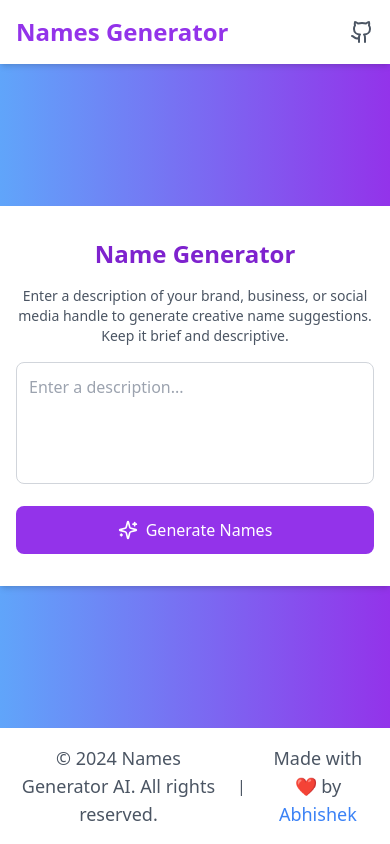
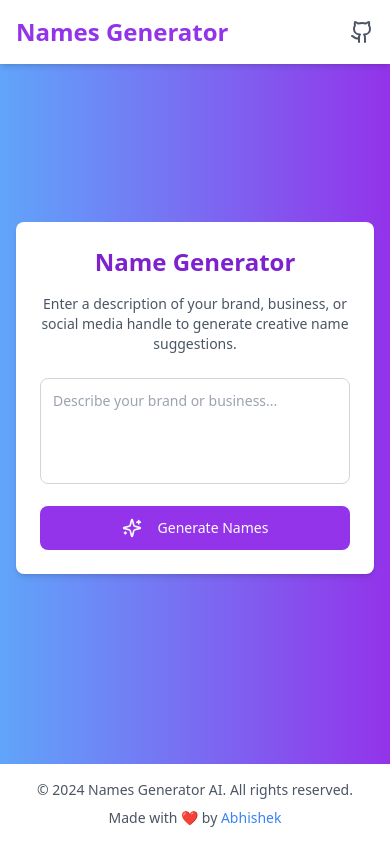
Before and after one commit to bobbyy16/names-generator-AI, a React (Vite) app in the folder client/: page / in a window 390 px wide. Built offline with nearby package versions, Linux system fonts and the light colour scheme.

Commit message:
Responsive design

```diff
--- a/client/src/components/Footer.tsx
+++ b/client/src/components/Footer.tsx
@@ -3,12 +3,14 @@ import React from "react";
 const Footer: React.FC = () => {
   return (
     <footer className="bg-white shadow-md mt-8">
-      <div className="max-w-7xl mx-auto py-4 px-4 sm:px-6 lg:px-8 flex justify-center items-center">
-        <div className="text-gray-600 text-lg text-center">
-          © {new Date().getFullYear()} Names Generator AI. All rights reserved.
+      <div className="max-w-7xl mx-auto py-4 px-4 sm:px-6 lg:px-8">
+        <div className="flex flex-col md:flex-row justify-center items-center space-y-2 md:space-y-0 md:space-x-4">
+          <div className="text-gray-600 text-sm md:text-base text-center">
+            © {new Date().getFullYear()} Names Generator AI. All rights
+            reserved.
           </div>
-        <span className="mx-4 text-gray-600">|</span>
-        <div className="text-gray-600 text-lg text-center">
+          <div className="hidden md:block text-gray-600">|</div>
+          <div className="text-gray-600 text-sm md:text-base text-center">
             Made with ❤️ by{" "}
             <a
               href="https://github.com/bobbyy16"
@@ -20,6 +22,7 @@ const Footer: React.FC = () => {
             </a>
           </div>
         </div>
+      </div>
     </footer>
   );
 };
--- a/client/src/components/NameGenerator.tsx
+++ b/client/src/components/NameGenerator.tsx
@@ -37,11 +37,10 @@ const NameGenerator: React.FC = () => {
     }
   };
 
-  // Function to handle the 'Enter' key press
   const handleKeyDown = (event: React.KeyboardEvent<HTMLTextAreaElement>) => {
-    if (event.key === "Enter") {
-      event.preventDefault(); // Prevent newline in textarea
-      generateNames(); // Call the name generation function
+    if (event.key === "Enter" && !event.shiftKey) {
+      event.preventDefault();
+      generateNames();
     }
   };
 
@@ -53,65 +52,78 @@ const NameGenerator: React.FC = () => {
   }, []);
 
   return (
-    <div className="w-full max-w-4xl mx-auto mt-8 px-4 sm:px-6 lg:px-8 py-8 bg-white shadow-md">
-      <h1 className="text-2xl sm:text-3xl lg:text-4xl font-bold text-center mb-4 sm:mb-6 text-purple-700">
+    <div className="w-full max-w-md md:max-w-xl lg:max-w-4xl mx-auto p-4 md:p-6 lg:p-8">
+      <div className="bg-white shadow-md rounded-lg p-6 md:p-8">
+        <h1 className="text-2xl md:text-3xl lg:text-4xl font-bold text-center mb-4 text-purple-700">
           Name Generator
         </h1>
 
-      <h2 className="text-sm sm:text-base lg:text-lg text-gray-600 text-center mb-4 sm:mb-6">
+        <p className="text-sm md:text-base lg:text-lg text-gray-600 text-center mb-6">
           Enter a description of your brand, business, or social media handle to
-        generate creative name suggestions. Keep it brief and descriptive.
-      </h2>
+          generate creative name suggestions.
+        </p>
 
-      <div className="space-y-4 max-w-lg mx-auto">
+        <div className="space-y-4 w-full">
           <textarea
-          className="w-full p-3 border border-gray-300 rounded-lg focus:ring-2 focus:ring-purple-500 focus:border-transparent transition duration-200 ease-in-out resize-none"
-          placeholder="Enter a description..."
+            className="w-full p-3 text-sm md:text-base border border-gray-300 rounded-lg
+            focus:ring-2 focus:ring-purple-500 focus:border-transparent
+            transition duration-200 ease-in-out resize-none"
+            placeholder="Describe your brand or business..."
             value={description}
             onChange={(e) => setDescription(e.target.value)}
-          onKeyDown={handleKeyDown} // Handle Enter key press
+            onKeyDown={handleKeyDown}
             rows={4}
           />
+
           <button
-          className="w-full bg-purple-600 text-white py-3 rounded-lg hover:bg-purple-700 transition duration-300 ease-in-out flex items-center justify-center space-x-2"
-          onClick={generateNames} // Handle button click
+            className="w-full bg-purple-600 text-white py-3 rounded-lg
+            hover:bg-purple-700 transition duration-300 ease-in-out
+            flex items-center justify-center space-x-2
+            text-sm md:text-base"
+            onClick={generateNames}
             disabled={loading}
           >
             {loading ? (
               <>
-              <Loader2 className="animate-spin" size={20} />
+                <Loader2 className="animate-spin mr-2" size={20} />
                 <span>Generating...</span>
               </>
             ) : (
               <>
-              <Sparkles size={20} />
+                <Sparkles className="mr-2" size={20} />
                 <span>Generate Names</span>
               </>
             )}
           </button>
-      </div>
 
           {error && (
-        <p className="text-red-500 mt-4 text-center font-medium">{error}</p>
+            <p className="text-red-500 text-center text-sm md:text-base font-medium mt-4">
+              {error}
+            </p>
           )}
 
           {names.length > 0 && (
-        <div className="mt-6 sm:mt-8 bg-gray-50 p-4 sm:p-6 rounded-lg shadow-inner max-w-lg mx-auto">
-          <h2 className="text-lg sm:text-xl font-bold mb-3 sm:mb-4 text-purple-600">
+            <div className="mt-6 bg-gray-50 p-4 md:p-6 rounded-lg shadow-inner">
+              <h2 className="text-lg md:text-xl font-bold mb-4 text-purple-600">
                 Generated Names:
               </h2>
-          <ul className="grid grid-cols-1 sm:grid-cols-2 gap-3 sm:gap-4">
+              <div className="grid grid-cols-1 md:grid-cols-2 gap-3 md:gap-4">
                 {names.map((name, index) => (
-              <li
+                  <div
                     key={index}
-                className="text-sm sm:text-base font-medium text-gray-700 bg-purple-100 p-2 sm:p-3 rounded-md hover:bg-purple-200 transition-all duration-300 ease-in-out flex items-center justify-center"
+                    className="text-sm md:text-base font-medium text-gray-700
+                    bg-purple-100 p-2 md:p-3 rounded-md
+                    hover:bg-purple-200 transition-all duration-300
+                    text-center"
                   >
                     {name}
-              </li>
+                  </div>
                 ))}
-          </ul>
+              </div>
             </div>
           )}
+        </div>
+      </div>
     </div>
   );
 };
```
Lines whose indentation alone changed are shown as unchanged.
